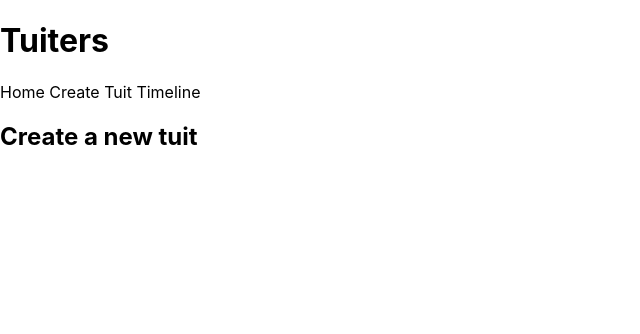
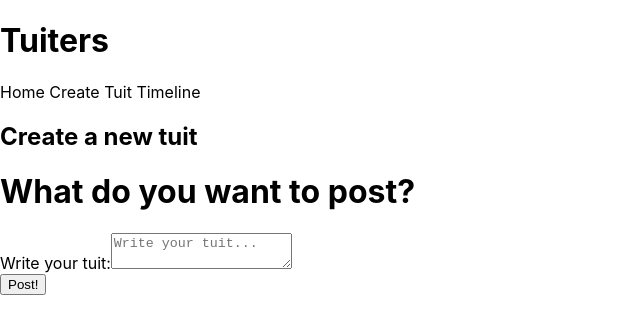
Before and after one commit to FranMedic/W08-Twitter-Franny-Dani, a Next.js app: page /createTuit in a window 1280 px wide. Shown: the top 334 px of the page, without its empty margins (0-640 px from the left). Built offline with nearby package versions, Linux system fonts and the light colour scheme.

Commit message:
added create to the url to fetch and renderer createtuit form component in create tuit page

```diff
--- a/components/createTuitForm/CreateTuitForm.js
+++ b/components/createTuitForm/CreateTuitForm.js
@@ -1,7 +1,9 @@
+import { useState } from "react";
+
 const CreateTuitform = () => {
   const postCreate = async (event) => {
     event.preventDefault();
-    await fetch("https://twitterapifrannydani.herokuapp.com/tuitah", {
+    await fetch("https://twitterapifrannydani.herokuapp.com/tuitah/create", {
       method: "POST",
       body: JSON.stringify(postData),
       headers: {
@@ -14,8 +16,7 @@ const CreateTuitform = () => {
   };
 
   const [postData, setPostData] = useState({
-    title: "",
-    body: "",
+    text: "",
   });
 
   return (
@@ -23,13 +24,13 @@ const CreateTuitform = () => {
       <h1> What do you want to post? </h1>
       <form autoComplete="off" onSubmit={postCreate} noValidate>
         <div className="mb-3 row">
-          <label htmlFor="body" className="form-label">
+          <label htmlFor="text" className="form-label">
             Write your tuit:
           </label>
           <textarea
-            id="body"
+            id="text"
             placeholder="Write your tuit..."
-            value={postData.body}
+            value={postData.text}
             onChange={onChangeData}
             required
             className="mb-2 form-control"
@@ -46,3 +47,5 @@ const CreateTuitform = () => {
     </>
   );
 };
+
+export default CreateTuitform;
--- a/pages/createTuit/index.js
+++ b/pages/createTuit/index.js
@@ -1,7 +1,10 @@
+import CreateTuitform from "../../components/createTuitForm/CreateTuitForm";
+
 const CreateTuit = () => {
   return (
     <>
       <h2>Create a new tuit</h2>
+      <CreateTuitform />
     </>
   );
 };
```
